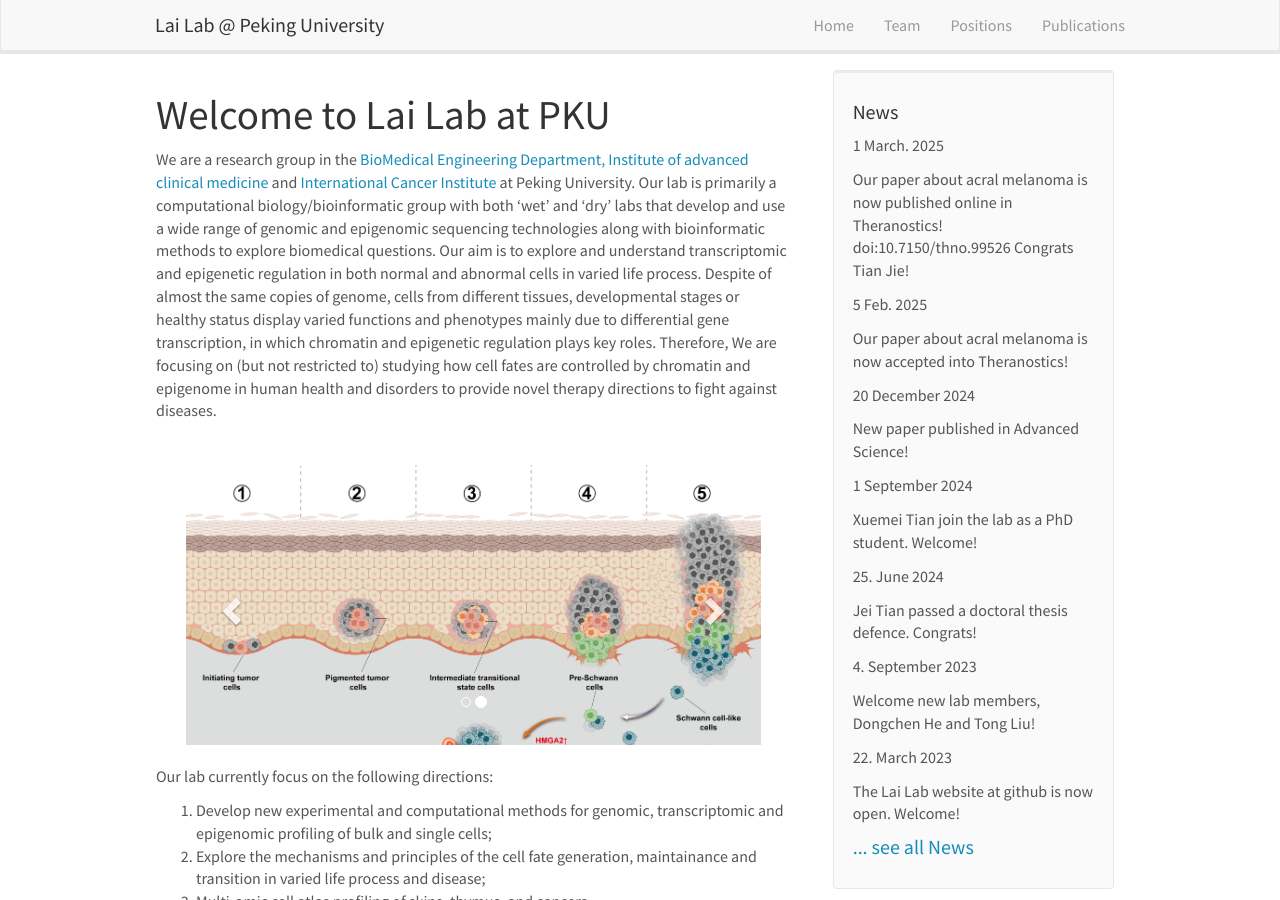
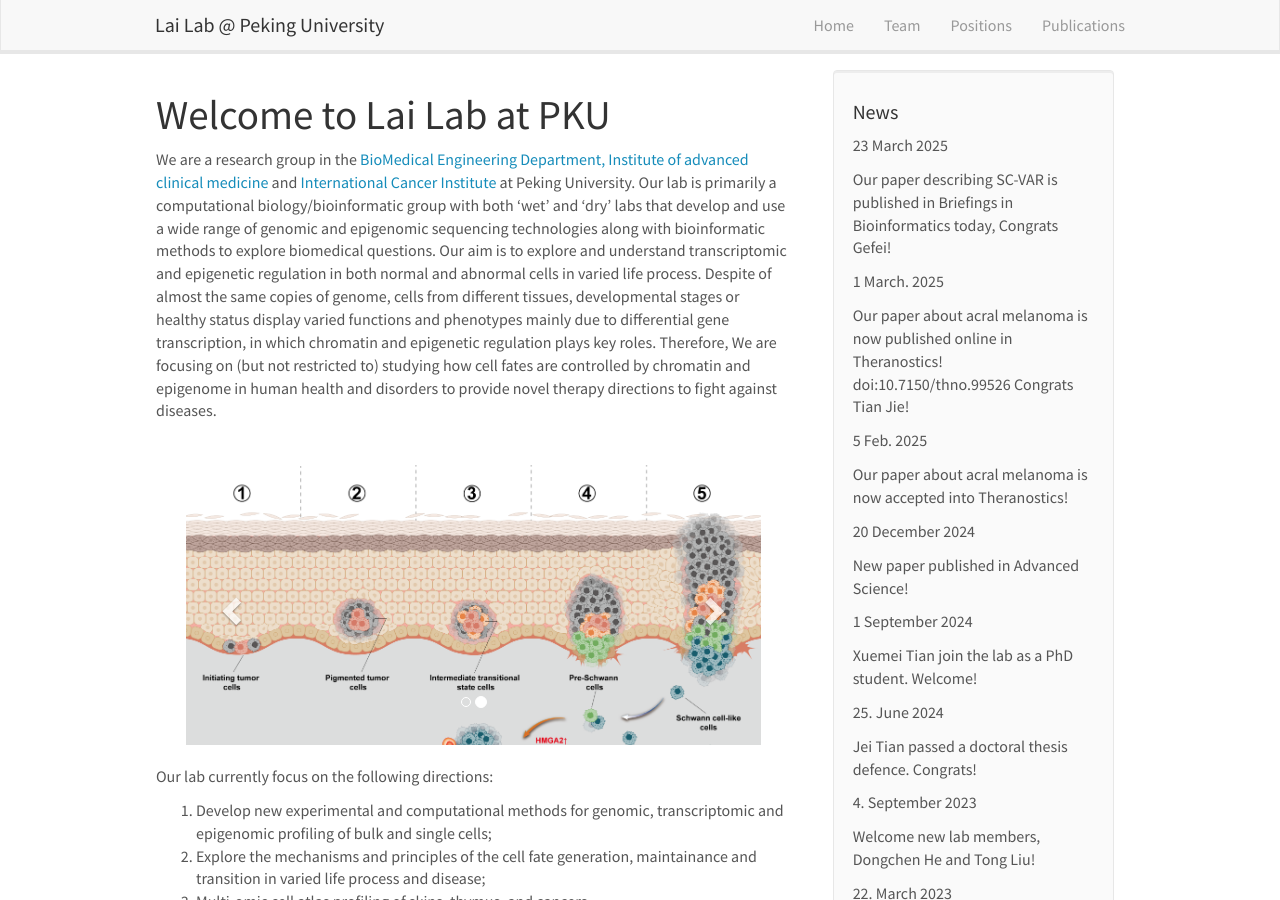
Before and after one commit to laiblab/laiblab.github.io, a Jekyll site: the page built from _pages/home.md, in a window 1280 px wide and 900 px high. Built offline with Jekyll 4.4.1, drawn with Linux system fonts in a browser that asks for light colours; nearby versions of some CDN libraries.

Commit message:
Add files via upload

```diff
--- a/_data/news.yml
+++ b/_data/news.yml
@@ -1,3 +1,5 @@
+- date: 23 March 2025
+  headline: Our paper describing SC-VAR is published in Briefings in Bioinformatics today, Congrats Gefei!
 - date: 1 March. 2025
   headline: Our paper about acral melanoma is now published online in Theranostics! doi:10.7150/thno.99526 Congrats Tian Jie!
 - date: 5 Feb. 2025
```
